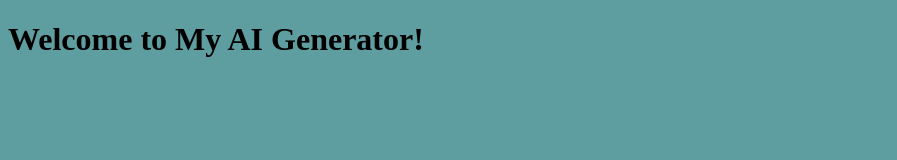
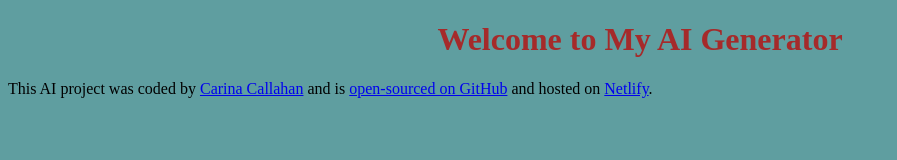
Before and after one commit to ccallahan29/SheCodes-AI-Generator, a plain HTML site: page index.html in a window 1280 px wide. Shown: the whole page, without its empty margins (0-897 px from the left). Drawn offline with Linux system fonts and the light colour scheme.

Commit message:
added footer

```diff
--- a/index.html
+++ b/index.html
@@ -7,7 +7,12 @@
   <title>AI Generator</title>
 </head>
 <body>
- <h1>Welcome to My AI Generator!</h1>
+ <h1>Welcome to My AI Generator</h1>
+ <footer>This AI project was coded by
+  <a href="https://github.com/ccallahan29" target="_blank">Carina Callahan</a>
+  and is
+  <a href="https://github.com/ccallahan29/SheCodes-AI-Generator" target="_blank">open-sourced on GitHub</a>
+  and hosted on <a href="sc-ai-generator.netlify.app" target="_blank">Netlify</a>. </footer>
  <script src="src/index.js"></script>
 </body>
 </html>
--- a/src/style.css
+++ b/src/style.css
@@ -1,3 +1,8 @@
 body {
   background-color: cadetblue;
 }
+
+h1{
+  text-align: center;
+  color: brown;
+}
```
